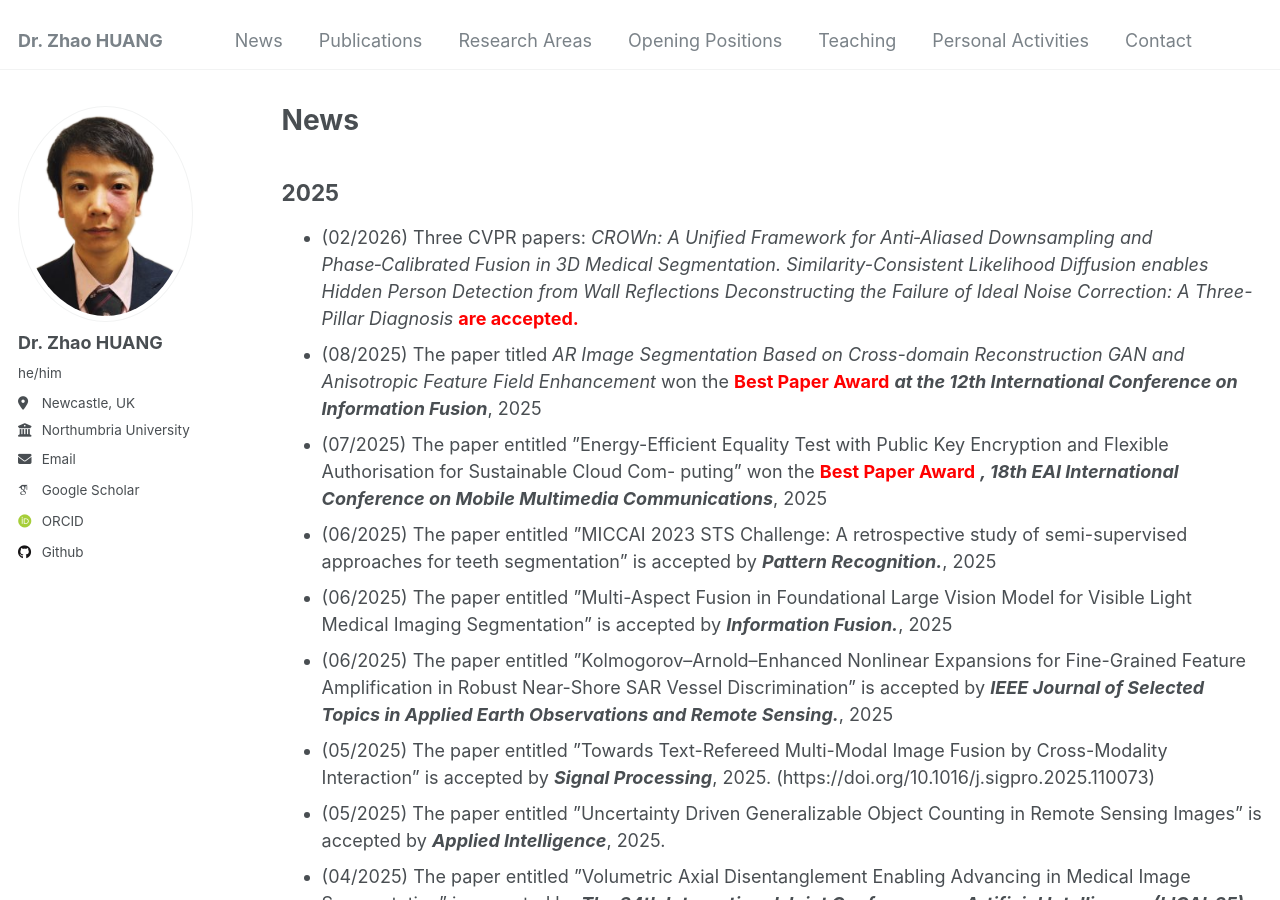
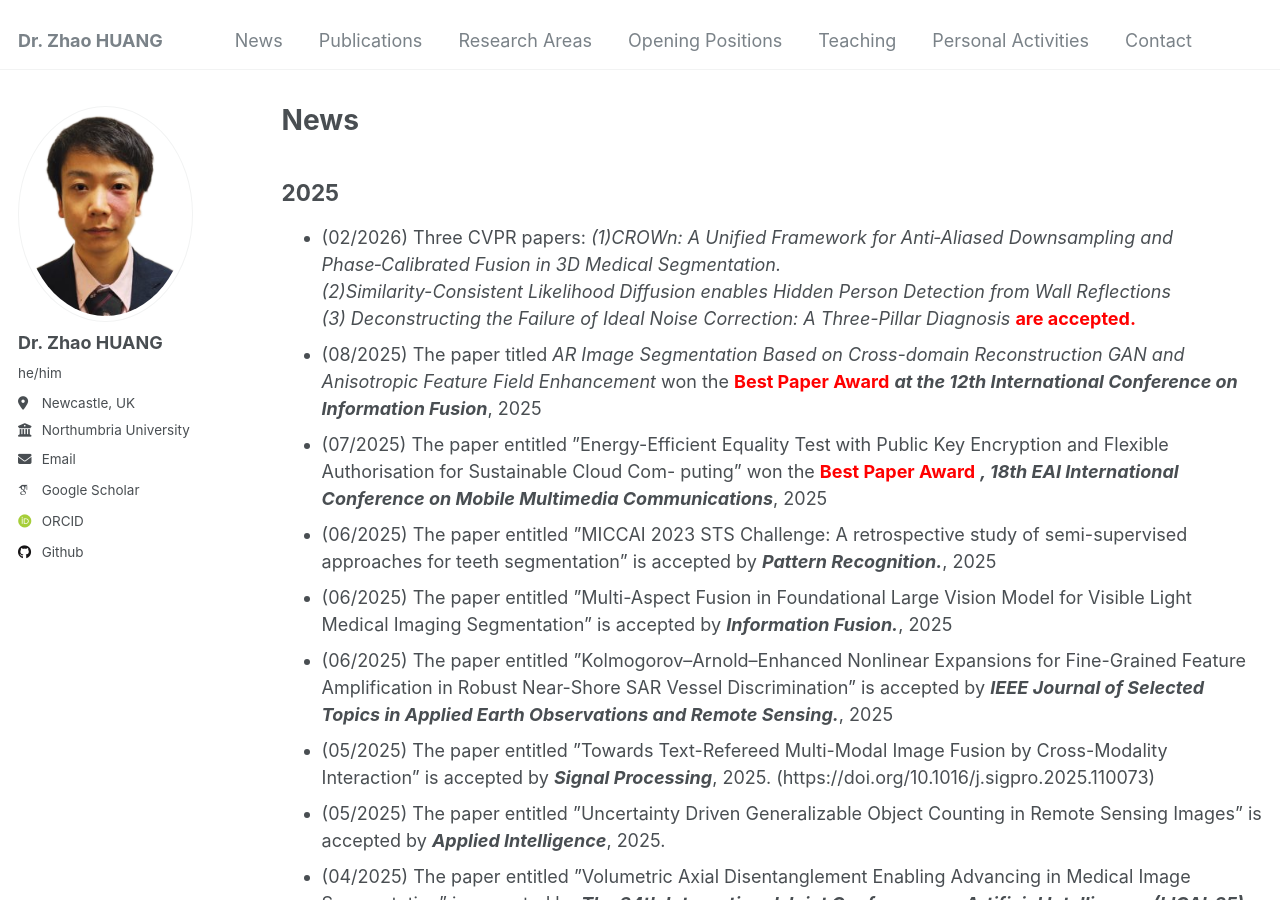
Before and after one commit to ZZ2020zz/ZZ2020zz.github.io, a Jekyll site: the page built from _pages/news.html, in a window 1280 px wide and 900 px high. Built offline with Jekyll 4.4.1, drawn with Linux system fonts in a browser that asks for light colours; some web fonts are replaced.

Commit message:
Update news.html

```diff
--- a/_pages/news.html
+++ b/_pages/news.html
@@ -20,9 +20,9 @@ author_profile: true
             <ul>
 
             <li>(02/2026) Three CVPR papers:
-                <em>CROWn: A Unified Framework for Anti‑Aliased Downsampling and Phase‑Calibrated Fusion in 3D Medical Segmentation.</em>
-                <em>Similarity-Consistent Likelihood Diffusion enables Hidden Person Detection from Wall Reflections</em>
-                <em>Deconstructing the Failure of Ideal Noise Correction: A Three-Pillar Diagnosis</em>
+                <em>(1)CROWn: A Unified Framework for Anti‑Aliased Downsampling and Phase‑Calibrated Fusion in 3D Medical Segmentation.</em><br>
+                <em>(2)Similarity-Consistent Likelihood Diffusion enables Hidden Person Detection from Wall Reflections</em><br>
+                <em>(3) Deconstructing the Failure of Ideal Noise Correction: A Three-Pillar Diagnosis</em>
              <span style="color: red; font-weight: 700;">are accepted.</span>
 
             <li>(08/2025) The paper titled <em>AR Image Segmentation Based on Cross-domain Reconstruction GAN and Anisotropic Feature Field Enhancement</em>
```
